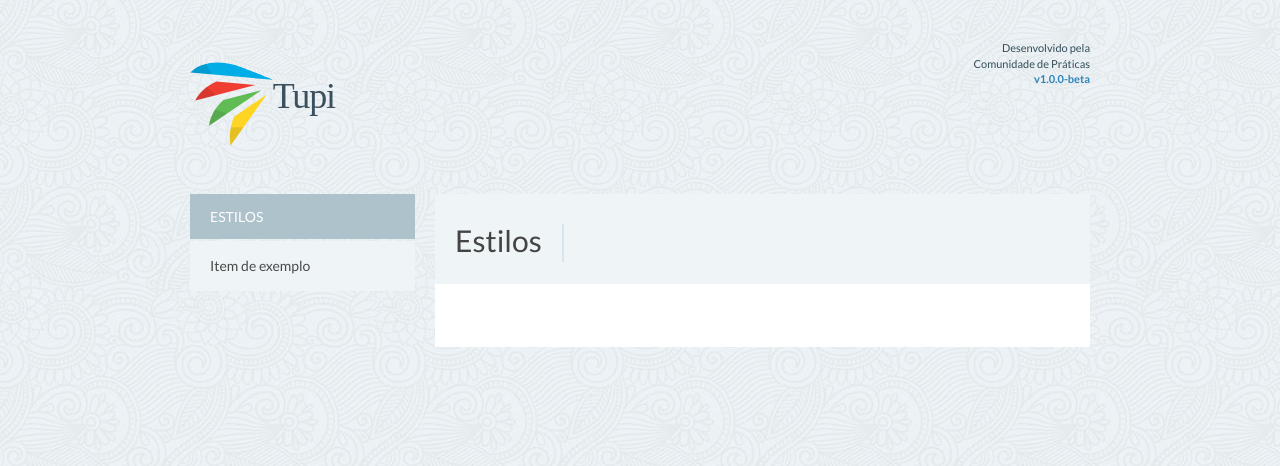
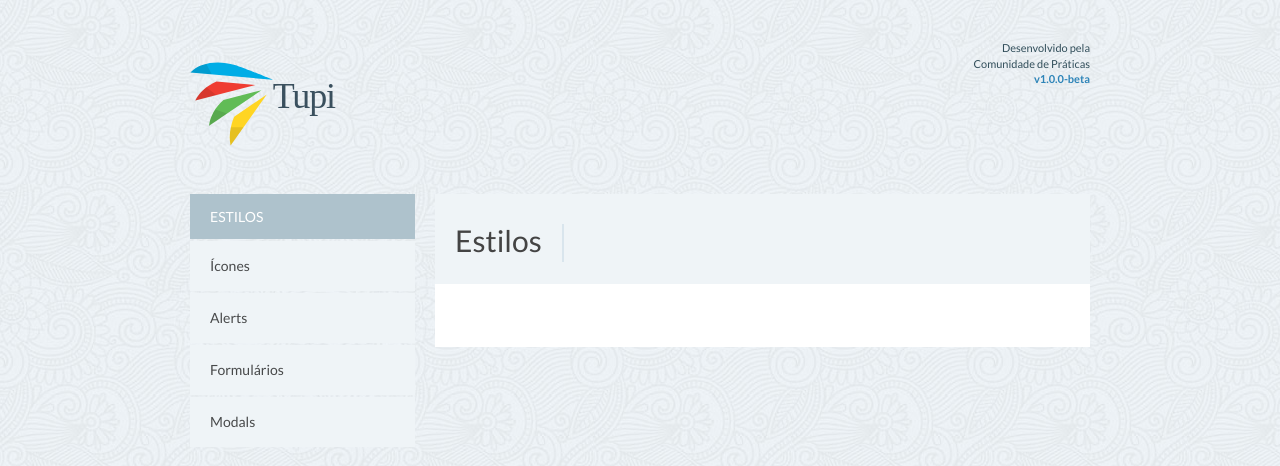
Before and after one commit to ABS-org/tupi-docs, a Jekyll site: the page built from docs/styles/index.html, in a window 1280 px wide. Shown: the top 466 px of the page. Built offline with Jekyll 4.4.1, drawn with Linux system fonts in a browser that asks for light colours; nearby versions of some CDN libraries.

Commit message:
Add submenu styles

```diff
--- a/_includes/submenu-styles.html
+++ b/_includes/submenu-styles.html
@@ -1,6 +1,9 @@
 <nav class="navside" id="menu-styles">
   <h3><a href="/tupi-docs/docs/styles/">Estilos</a></h3>
   <ul>
-    <li><a href="item-blank.html">Item de exemplo</a></li>
+    <li><a href="icons.html">Ícones</a></li>
+    <li><a href="alerts.html">Alerts</a></li>
+    <li><a href="forms.html">Formulários</a></li>
+    <li><a href="modals.html">Modals</a></li>
   </ul>
 </nav>
```
